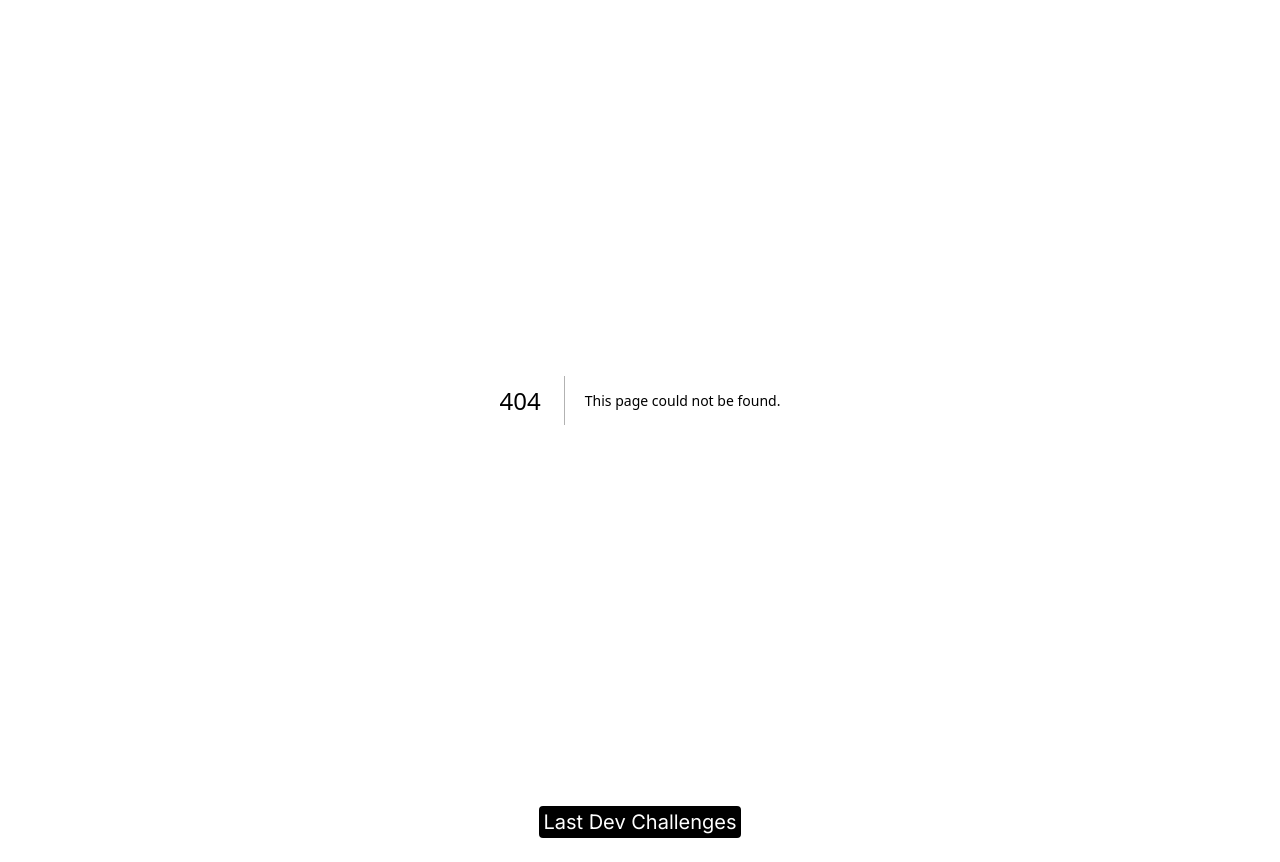
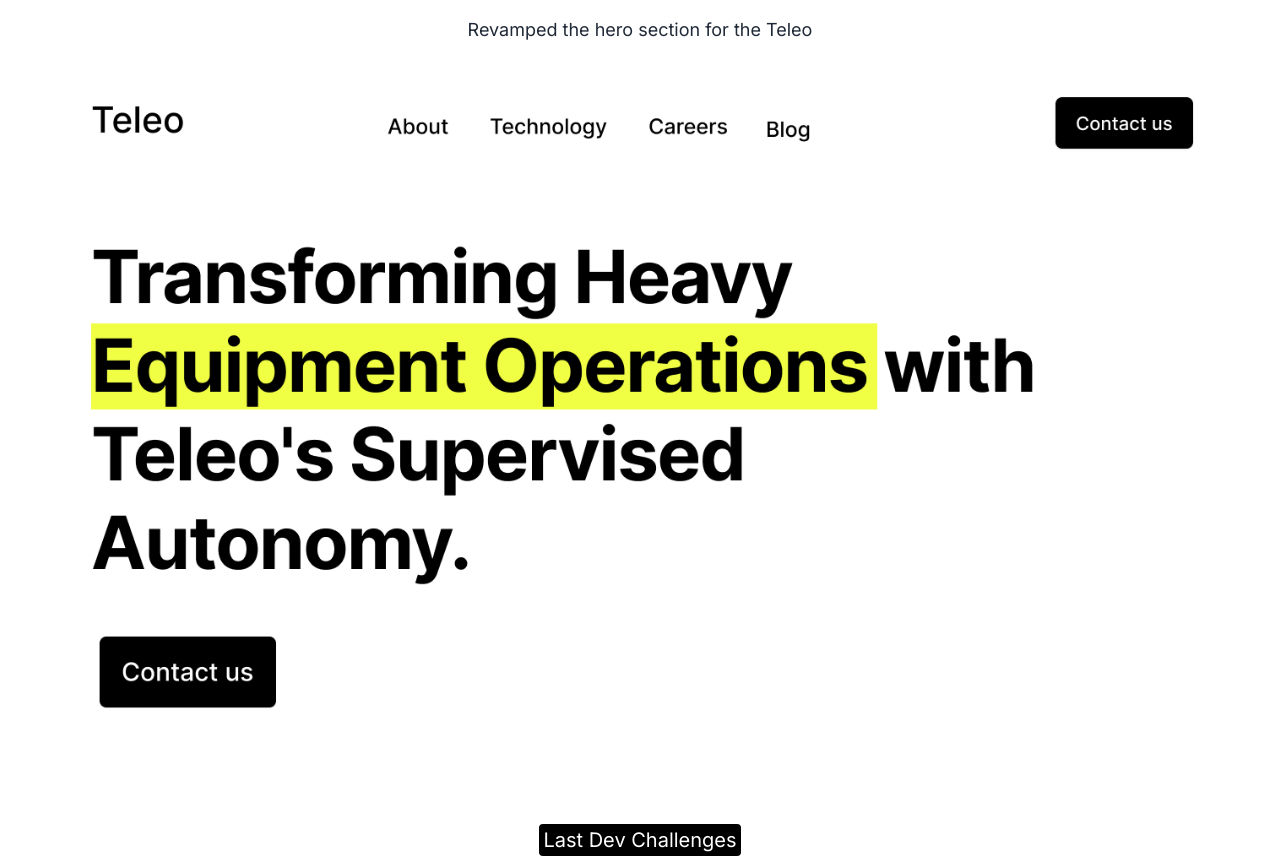
Before and after one commit to last-developer/challenges, a Next.js app: page /day12minimalist in a window 1280 px wide. Before the commit this address had no page. Built offline with nearby package versions, Linux system fonts and the light colour scheme.

Commit message:
day12minimalist

```diff
--- a/src/pages/30DaysMinimalist.tsx
+++ b/src/pages/30DaysMinimalist.tsx
@@ -46,6 +46,10 @@
             title: 'One Month New Hero-section',
             route: '/day11minimalist'
         },
+        {
+            title: 'Teleo New Hero-section',
+            route: '/day12minimalist'
+        },
     ]
 
     return (
--- /dev/null
+++ b/src/pages/day12minimalist.tsx
@@ -0,0 +1,24 @@
+// Day11.tsx
+import React from 'react';
+import Image from 'next/image';
+
+const Day12 = () => {
+    return (
+        <div className='px-8 py-4'>
+            <div className='text-center'>
+                <p className='text-lg text-gray-800'>Revamped the hero section for the Teleo</p>
+            </div>
+            <div className='flex justify-center mt-4'>
+                <Image
+                    src='/teleo.png'
+                    alt='Teleo Hero-section'
+                    width={1440} // Adjust width as necessary
+                    height={879} // Adjust height as necessary
+                    className='rounded-lg'
+                />
+            </div>
+        </div>
+    );
+};
+
+export default Day12;
```
Also changed, not shown: public/teleo.png (added).
